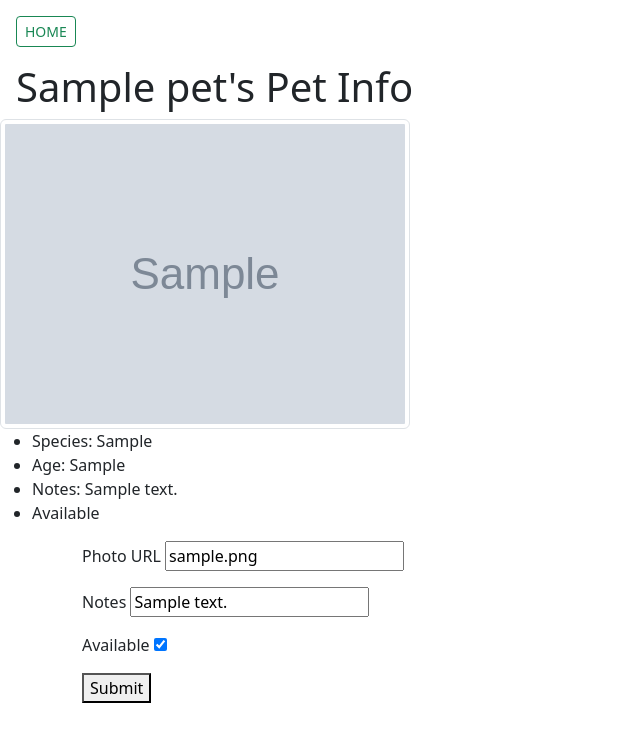
After one commit to ndrewjensen/flask-adopt, a Flask app: page /1 in a window 1280 px wide. The commit adds this page. Shown: the top 742 px of the page, without its empty margins (0-640 px from the left). Run offline with Flask 2, Linux system fonts and the light colour scheme; tables that the repository leaves empty hold one stand-in row (values such as "Sample post"); grey boxes marked "Sample" are stand-in pictures; some libraries are stand-ins or nearby versions.

Commit message:
step 6 and 7

```diff
--- a/app.py
+++ b/app.py
@@ -6,7 +6,7 @@ from flask_debugtoolbar import DebugToolbarExtension
 
 from models import db, connect_db, Pet
 
-from forms import AddPetForm
+from forms import AddPetForm, EditPetForm
 
 app = Flask(__name__)
 
@@ -53,3 +53,21 @@ def add_pet():
         return redirect("/")
     else:
         return render_template("addpet.html", form=form)
+
+@app.route("/<int:pet_id>", methods = ["GET", "POST"])
+def edit_pet(pet_id):
+    """Edit animal Form """
+    pet = Pet.query.get_or_404(pet_id)
+    form = EditPetForm(obj = pet)
+
+    if form.validate_on_submit():
+
+        photo_url = form.photo_url.data
+        notes = form.notes.data
+        available = form.available.data
+
+        pet = Pet(photo_url = photo_url, notes=notes, available = available)
+        db.session.commit()
+        return redirect(f'/{pet_id}')
+    else:
+        return render_template("petinfo.html", pet=pet, form=form)
--- a/forms.py
+++ b/forms.py
@@ -1,18 +1,22 @@
 """Forms for adopt app."""
 
 from flask_wtf import FlaskForm
-from wtforms import StringField, FloatField, SelectField
-from wtforms.validators import InputRequired, Optional
+from wtforms import StringField, FloatField, SelectField, BooleanField
+from wtforms.validators import InputRequired, Optional, URL
 
 class AddPetForm(FlaskForm):
     """Form for adding a pet"""
 
     name = StringField("Name",
                         validators=[InputRequired()])
-    species = StringField("Species",
+    species = SelectField("Species",
+                        choices=[("cat", "Cat"),
+                        ("dog","Dog"),
+                        ("porqupine", "Porqupine")],
                         validators=[InputRequired()])
     photo_url = StringField("Photo URL",
-                        validators=[InputRequired()])
+                        validators=[InputRequired(),
+                        URL()])
     age = SelectField("Age",
                         choices=[("baby", "Baby"),
                         ("young", "Young"),
@@ -20,3 +24,13 @@ class AddPetForm(FlaskForm):
                         ("senior", "Senior")],
                         validators=[InputRequired()])
     notes = StringField("Notes")
+
+class EditPetForm(FlaskForm):
+    """Form for editing a pet"""
+    photo_url = StringField("Photo URL",
+                        validators=[InputRequired(),
+                        URL()])
+
+    notes = StringField("Notes")
+
+    available = BooleanField("Available")
--- a/models.py
+++ b/models.py
@@ -29,7 +29,7 @@ class Pet(db.Model):
     # //TODO: Remove the default URL
     photo_url = db.Column(db.Text,
                           default='https://images.unsplash.com/photo-1543466835-00a7907e9de1?ixlib=rb-1.2.1&ixid=MnwxMjA3fDB8MHxwaG90by1wYWdlfHx8fGVufDB8fHx8&auto=format&fit=crop&w=1074&q=80',
-                          nullable=False)
+                          nullable=True)
     age = db.Column(db.Text,
                     nullable=False)
     notes = db.Column(db.Text,
--- /dev/null
+++ b/templates/petinfo.html
@@ -0,0 +1,53 @@
+{% extends 'base.html' %}
+
+{% block Title %} Pet Information {% endblock%}
+
+{% block Content %}
+
+
+<h1 class="mx-3"> {{pet.name}}'s Pet Info </h1>
+
+<div>
+  <img class="img-thumbnail" src="{{pet.photo_url}}" alt="photo of {{pet.name}}">
+  <ul>
+    <li>Species: {{pet.species}}</li>
+    <li>Age: {{pet.age}}</li>
+    <li>Notes: {{pet.notes}}</li>
+    {%if pet.available%}
+      <li>Available</li>
+    {% endif %}
+    {% if not pet.available %}
+      <li>Not Available</li>
+    {%endif%}
+
+  </ul>
+</div>
+
+
+<div class="container">
+
+  <form id="pet-edit-form" method="POST">
+    {{ form.hidden_tag() }}
+    <!--add type=hidden form fields -->
+
+    {% for field in form
+    if field.widget.input_type != 'hidden' %}
+
+    <p>
+      {{ field.label }}
+      {{ field }}
+
+      {% for error in field.errors %}
+      {{ error }}
+      {% endfor %}
+    </p>
+
+    {% endfor %}
+
+    <button type="submit">Submit</button>
+  </form>
+
+</div>
+
+
+{% endblock%}
```
Also changed, not shown: templates/index.html (+5 -6 lines).
